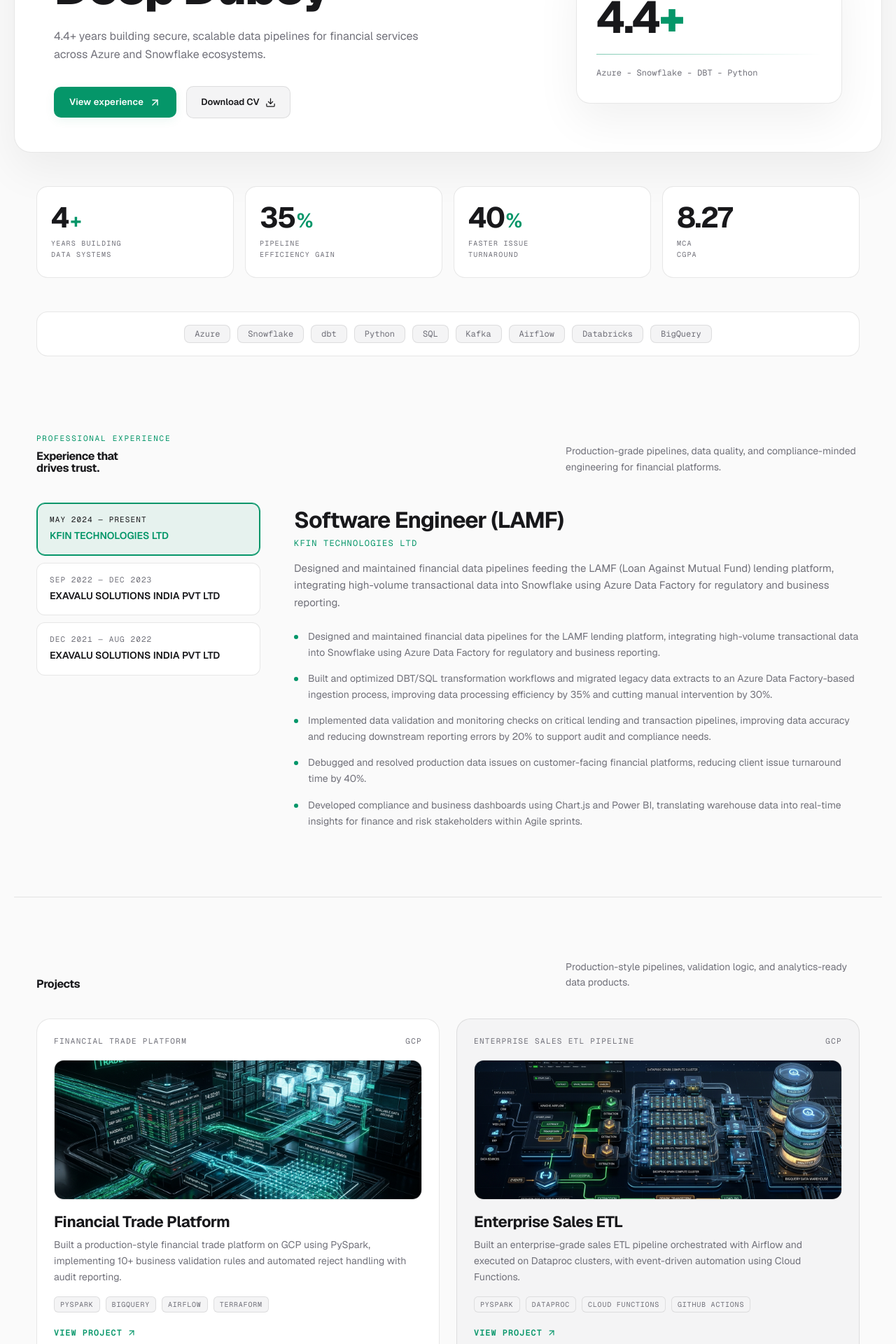
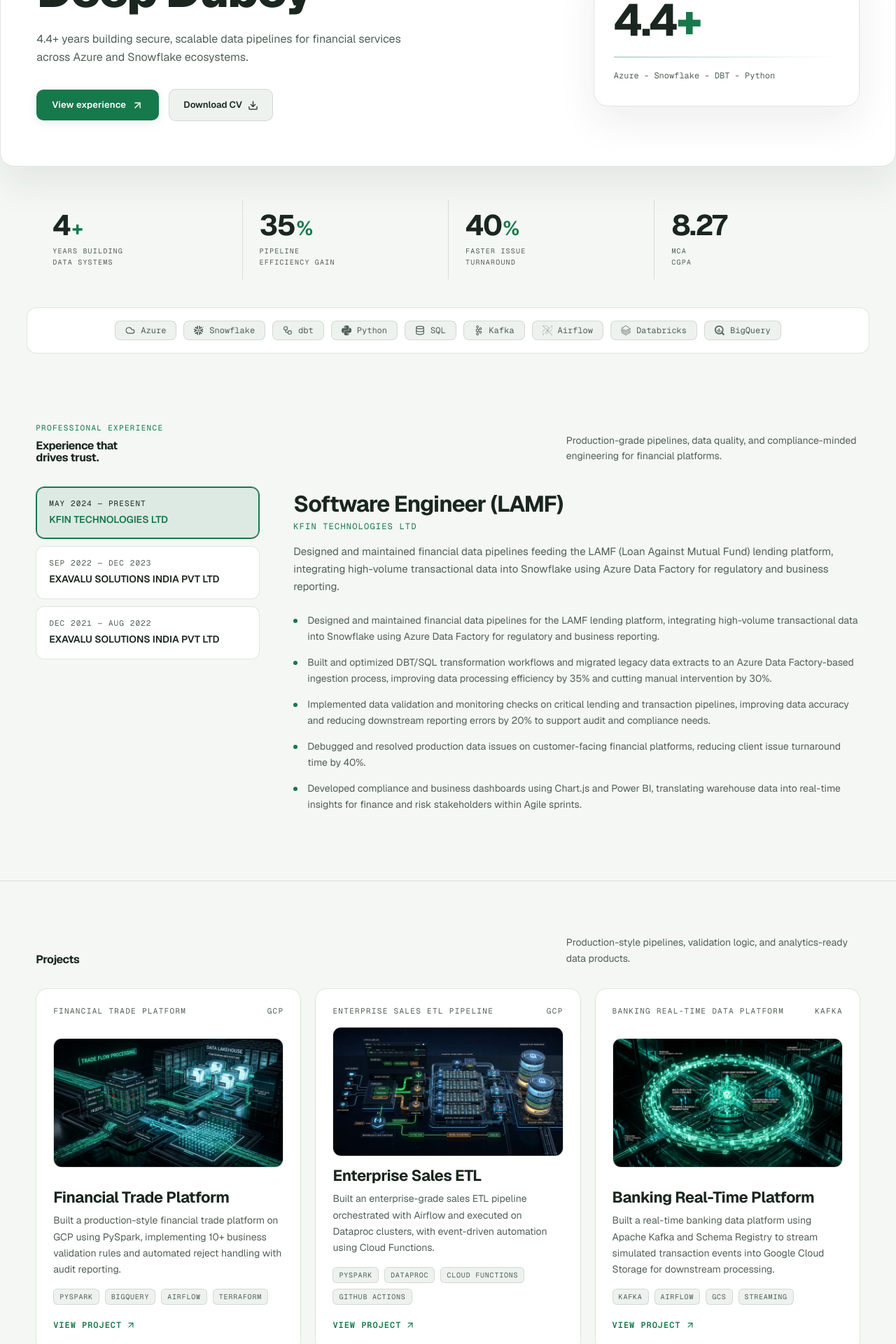
Before and after one commit to Deep-Dubey/data-engineer-resume, a React (Vite) app: page / in a window 1280 px wide. Shown: the part 240-2160 px from the top of the page at 70% size. Built offline with nearby package versions, Linux system fonts and the light colour scheme.

Commit message:
New Changes Added

```diff
--- a/package.json
+++ b/package.json
@@ -10,6 +10,7 @@
     "preview": "vite preview"
   },
   "dependencies": {
+    "framer-motion": "^13.4.4",
     "geist": "^1.7.2",
     "lucide-react": "^1.35.0",
     "react": "^19.2.8",
--- a/src/App.css
+++ b/src/App.css
@@ -4,7 +4,7 @@
 
 main {
   overflow-x: hidden;
-  min-height: 100vh;
+  min-height: 100dvh;
   background: var(--bg);
   color: var(--text);
 }
@@ -14,9 +14,9 @@
 }
 
 .section-pad {
-  max-width: 1240px;
+  max-width: 1360px;
   margin: 0 auto;
-  padding: 88px 32px 0;
+  padding: clamp(64px, 6vw, 96px) clamp(24px, 4vw, 64px) 0;
 }
 
 .section-heading {
@@ -24,12 +24,12 @@
   align-items: flex-end;
   justify-content: space-between;
   gap: 28px;
-  margin-bottom: 40px;
+  margin-bottom: 32px;
 }
 
 .section-kicker {
   font: 11px/1 var(--mono);
-  letter-spacing: 0.16em;
+  letter-spacing: 0.12em;
   text-transform: uppercase;
   color: var(--accent);
   margin-bottom: 12px;
@@ -109,9 +109,9 @@
   position: sticky;
   top: 0;
   z-index: 50;
-  max-width: 1240px;
+  max-width: 1360px;
   margin: 0 auto;
-  padding: 18px 32px;
+  padding: 16px clamp(24px, 4vw, 64px);
   display: flex;
   align-items: center;
   justify-content: space-between;
@@ -223,15 +223,15 @@
 
 .hero {
   position: relative;
-  max-width: 1240px;
-  margin: 32px auto 0;
-  padding: 48px clamp(24px, 5vw, 56px);
+  max-width: 1360px;
+  margin: 24px auto 0;
+  padding: clamp(36px, 5vw, 72px) clamp(24px, 4vw, 64px);
   display: grid;
   grid-template-columns: 1.2fr 0.8fr;
   gap: 40px;
   align-items: center;
   border: 1px solid var(--line);
-  border-radius: 24px;
+  border-radius: 20px;
   background: var(--bg-elevated);
   box-shadow: var(--shadow);
   transition: background 0.3s ease, border-color 0.3s ease;
@@ -371,25 +371,25 @@
 .metrics {
   display: grid;
   grid-template-columns: repeat(4, minmax(0, 1fr));
-  gap: 16px;
-  padding-top: 48px;
-  padding-bottom: 24px;
+  gap: 0;
+  padding-top: clamp(32px, 4vw, 48px);
+  padding-bottom: 16px;
 }
 
 .metric-item {
   display: flex;
   flex-direction: column;
   gap: 8px;
-  padding: 24px 20px;
-  border: 1px solid var(--line);
-  border-radius: 16px;
-  background: var(--bg-elevated);
-  transition: border-color 0.2s ease, transform 0.2s ease;
+  padding: 16px 24px;
+  border-left: 1px solid var(--line);
 }
 
-.metric-item:hover {
-  border-color: var(--accent);
-  transform: translateY(-2px);
+.metric-item:first-child {
+  border-left: 0;
+}
+
+.metric-item:hover strong {
+  color: var(--accent);
 }
 
 .metric-item strong {
@@ -417,24 +417,29 @@
    Tech Strip
    ========================================================================== */
 
-.tech-strip {
-  padding-top: 24px;
-  padding-bottom: 24px;
+.section-pad.tech-strip {
+  width: 100%;
+  max-width: 1360px;
+  padding: 24px clamp(12px, 3vw, 40px);
 }
 
 .tech-logos {
+  width: 100%;
   display: flex;
   flex-wrap: wrap;
   gap: 10px;
   align-items: center;
   justify-content: center;
-  padding: 18px 24px;
+  padding: 18px clamp(12px, 2.5vw, 32px);
   border: 1px solid var(--line);
-  border-radius: 16px;
+  border-radius: 14px;
   background: var(--bg-elevated);
 }
 
 .tech-pill {
+  display: inline-flex;
+  align-items: center;
+  gap: 8px;
   padding: 6px 14px;
   border: 1px solid var(--line);
   border-radius: 8px;
@@ -581,14 +586,14 @@
 
 .project-grid {
   display: grid;
-  grid-template-columns: repeat(2, minmax(0, 1fr));
-  gap: 24px;
+  grid-template-columns: repeat(3, minmax(0, 1fr));
+  gap: 20px;
 }
 
 .project {
-  padding: 24px;
+  padding: clamp(16px, 2vw, 24px);
   border: 1px solid var(--line);
-  border-radius: 20px;
+  border-radius: 16px;
   background: var(--bg-elevated);
   display: flex;
   flex-direction: column;
@@ -603,7 +608,7 @@
 }
 
 .project-alt {
-  background: var(--bg-soft);
+  background: var(--bg-elevated);
 }
 
 .project-top {
@@ -617,10 +622,11 @@
 }
 
 .project-visual {
-  height: 200px;
+  height: auto;
+  aspect-ratio: 16 / 9;
   position: relative;
-  margin: 20px 0;
-  border-radius: 14px;
+  margin: 16px 0;
+  border-radius: 12px;
   background: var(--bg);
   border: 1px solid var(--line);
   overflow: hidden;
@@ -692,7 +698,7 @@
    ========================================================================== */
 
 .statement {
-  max-width: 960px;
+  max-width: 1360px;
   margin: 0 auto;
   padding: 88px 32px;
   border-bottom: 1px solid var(--line);
@@ -704,6 +710,7 @@
 }
 
 .statement-copy {
+  max-width: 68ch;
   font-size: 16px;
   line-height: 1.7;
   color: var(--text-secondary);
@@ -745,15 +752,15 @@
 
 .skills-grid {
   display: grid;
-  grid-template-columns: repeat(2, minmax(0, 1fr));
-  gap: 16px;
+  grid-template-columns: repeat(3, minmax(0, 1fr));
+  gap: 14px;
   margin-top: 16px;
 }
 
 .skill-card {
-  padding: 22px 24px;
+  padding: 20px 22px;
   border: 1px solid var(--line);
-  border-radius: 16px;
+  border-radius: 14px;
   background: var(--bg-elevated);
   transition: border-color 0.2s ease;
 }
@@ -779,7 +786,7 @@
   display: inline-flex;
   align-items: center;
   gap: 7px;
-  font: 11px var(--mono);
+  font: 12px var(--mono);
   letter-spacing: 0.04em;
   padding: 6px 10px;
   border-radius: 6px;
@@ -815,7 +822,7 @@
   margin-top: 24px;
   padding: 28px 32px;
   border: 1px solid var(--line);
-  border-radius: 16px;
+  border-radius: 14px;
   background: var(--bg-elevated);
 }
 
@@ -869,7 +876,7 @@
 .contact-inner {
   text-align: center;
   border: 1px solid var(--line);
-  border-radius: 24px;
+  border-radius: 18px;
   padding: 64px 32px 48px;
   background: var(--bg-elevated);
 }
@@ -928,7 +935,7 @@
    ========================================================================== */
 
 footer {
-  max-width: 1240px;
+  max-width: 1360px;
   margin: 0 auto;
   padding: 24px 32px 36px;
   display: flex;
@@ -974,6 +981,13 @@
    Responsive Adaptations
    ========================================================================== */
 
+@media (max-width: 1100px) {
+  .project-grid,
+  .skills-grid {
+    grid-template-columns: repeat(2, minmax(0, 1fr));
+  }
+}
+
 @media (max-width: 900px) {
   .hero {
     grid-template-columns: 1fr;
@@ -988,16 +1002,16 @@
     width: 100%;
   }
 
-  .project-grid {
-    grid-template-columns: 1fr;
+  .metrics {
+    grid-template-columns: repeat(2, minmax(0, 1fr));
   }
 
-  .skills-grid {
-    grid-template-columns: 1fr;
+  .metric-item:nth-child(odd) {
+    border-left: 0;
   }
 
-  .metrics {
-    grid-template-columns: repeat(2, minmax(0, 1fr));
+  .metric-item:nth-child(n + 3) {
+    border-top: 1px solid var(--line);
   }
 
   .experience-layout {
@@ -1076,6 +1090,10 @@
     padding: 64px 20px 0;
   }
 
+  .statement {
+    padding: 64px 20px;
+  }
+
   .section-heading {
     flex-direction: column;
     align-items: flex-start;
@@ -1085,7 +1103,22 @@
 
   .metrics {
     grid-template-columns: 1fr;
-    gap: 10px;
+  }
+
+  .metric-item,
+  .metric-item:nth-child(odd) {
+    padding: 16px 0;
+    border-left: 0;
+    border-top: 1px solid var(--line);
+  }
+
+  .metric-item:first-child {
+    border-top: 0;
+  }
+
+  .project-grid,
+  .skills-grid {
+    grid-template-columns: 1fr;
   }
 
   .education-card {
@@ -1111,3 +1144,14 @@
     gap: 14px;
   }
 }
+
+@media (prefers-reduced-motion: reduce) {
+  *,
+  *::before,
+  *::after {
+    scroll-behavior: auto !important;
+    animation-duration: 0.01ms !important;
+    animation-iteration-count: 1 !important;
+    transition-duration: 0.01ms !important;
+  }
+}
--- a/src/App.jsx
+++ b/src/App.jsx
@@ -1,4 +1,5 @@
 import { useEffect, useState } from 'react'
+import { MotionConfig } from 'framer-motion'
 import './App.css'
 import './fullscreen.css'
 import { ThemeProvider } from './context/ThemeProvider'
@@ -26,6 +27,7 @@
 
   return (
     <ThemeProvider>
+      <MotionConfig reducedMotion="user">
         <main>
           <Header menuOpen={menuOpen} setMenuOpen={setMenuOpen} scrollTo={scrollTo} />
           <Hero scrollTo={scrollTo} />
@@ -39,6 +41,7 @@
           <Contact />
           <Footer />
         </main>
+      </MotionConfig>
     </ThemeProvider>
   )
 }
--- a/src/components/Hero.jsx
+++ b/src/components/Hero.jsx
@@ -1,16 +1,36 @@
 import { ArrowUpRight, Download } from 'lucide-react'
+import { motion } from 'framer-motion'
+
+const heroCopyVariants = {
+  hidden: {},
+  visible: { transition: { staggerChildren: 0.12 } },
+}
+
+const heroItemVariants = {
+  hidden: { opacity: 0, y: 14 },
+  visible: {
+    opacity: 1,
+    y: 0,
+    transition: { duration: 0.55, ease: 'easeOut' },
+  },
+}
 
 export default function Hero({ scrollTo }) {
   return (
     <section className="hero" id="home">
-      <div className="hero-copy">
-        <p className="eyebrow">DATA ENGINEER</p>
-        <h1>Deep Dubey</h1>
-        <p className="hero-intro">
+      <motion.div
+        className="hero-copy"
+        variants={heroCopyVariants}
+        initial="hidden"
+        animate="visible"
+      >
+        <motion.p className="eyebrow" variants={heroItemVariants}>DATA ENGINEER</motion.p>
+        <motion.h1 variants={heroItemVariants}>Deep Dubey</motion.h1>
+        <motion.p className="hero-intro" variants={heroItemVariants}>
           4.4+ years building secure, scalable data pipelines for financial
           services across Azure and Snowflake ecosystems.
-        </p>
-        <div className="hero-actions">
+        </motion.p>
+        <motion.div className="hero-actions" variants={heroItemVariants}>
           <button
             className="button-primary"
             onClick={() => scrollTo('experience')}
@@ -24,9 +44,14 @@
           >
             Download CV <Download size={15} />
           </a>
-        </div>
-      </div>
-      <div className="hero-card">
+        </motion.div>
+      </motion.div>
+      <motion.div
+        className="hero-card"
+        initial={{ opacity: 0, y: 14 }}
+        animate={{ opacity: 1, y: 0 }}
+        transition={{ duration: 0.6, delay: 0.25, ease: 'easeOut' }}
+      >
         <div className="hero-metric">
           <span>EXPERIENCE</span>
           <strong>
@@ -35,7 +60,7 @@
           <div className="metric-rule" />
           <small>Azure - Snowflake - DBT - Python</small>
         </div>
-      </div>
+      </motion.div>
     </section>
   )
 }
--- a/src/components/ResumeSections.jsx
+++ b/src/components/ResumeSections.jsx
@@ -1,4 +1,5 @@
 import { useState } from 'react'
+import { AnimatePresence, motion } from 'framer-motion'
 
 const experience = [
   {
@@ -76,12 +77,22 @@
         </div>
 
         <div className="experience-panel" role="tabpanel" aria-live="polite">
+          <AnimatePresence mode="wait" initial={false}>
+            <motion.div
+              key={activeIndex}
+              initial={{ opacity: 0, y: 8 }}
+              animate={{ opacity: 1, y: 0 }}
+              exit={{ opacity: 0, y: -6 }}
+              transition={{ duration: 0.22, ease: 'easeOut' }}
+            >
               <h3>{activeItem.role}</h3>
               <p className="experience-company">{activeItem.company}</p>
               <p className="experience-summary">{activeItem.summary}</p>
               <ul>
                 {activeItem.points.map((point) => <li key={point}>{point}</li>)}
               </ul>
+            </motion.div>
+          </AnimatePresence>
         </div>
       </div>
     </section>
--- a/src/components/Sections.jsx
+++ b/src/components/Sections.jsx
@@ -16,9 +16,11 @@
 import {
   SiApacheairflow,
   SiApachekafka,
+  SiDatabricks,
   SiDocker,
   SiGit,
   SiGithubactions,
+  SiGooglebigquery,
   SiGooglecloud,
   SiMongodb,
   SiMysql,
@@ -29,19 +31,40 @@
   SiGmail,
 } from 'react-icons/si'
 import { FaLinkedin } from 'react-icons/fa'
+import { motion } from 'framer-motion'
+
+const projectGridVariants = {
+  hidden: {},
+  visible: { transition: { staggerChildren: 0.16 } },
+}
+
+const projectVariants = {
+  hidden: { opacity: 0 },
+  visible: { opacity: 1, transition: { duration: 0.5 } },
+}
 
 /* ── Tech Stack ── */
 export function TechStack() {
   const tools = [
-    'Azure', 'Snowflake', 'dbt', 'Python',
-    'SQL', 'Kafka', 'Airflow', 'Databricks', 'BigQuery',
+    { name: 'Azure', icon: Cloud },
+    { name: 'Snowflake', icon: SiSnowflake },
+    { name: 'dbt', icon: Workflow },
+    { name: 'Python', icon: SiPython },
+    { name: 'SQL', icon: Database },
+    { name: 'Kafka', icon: SiApachekafka },
+    { name: 'Airflow', icon: SiApacheairflow },
+    { name: 'Databricks', icon: SiDatabricks },
+    { name: 'BigQuery', icon: SiGooglebigquery },
   ]
 
   return (
     <section className="tech-strip section-pad">
       <div className="tech-logos">
         {tools.map((t) => (
-          <span key={t} className="tech-pill">{t}</span>
+          <span key={t.name} className="tech-pill">
+            <t.icon size={14} aria-hidden="true" />
+            {t.name}
+          </span>
         ))}
       </div>
     </section>
@@ -62,8 +85,14 @@
         </p>
       </div>
 
-      <div className="project-grid">
-        <article className="project">
+      <motion.div
+        className="project-grid"
+        variants={projectGridVariants}
+        initial="hidden"
+        whileInView="visible"
+        viewport={{ once: true, amount: 0.18 }}
+      >
+        <motion.article className="project" variants={projectVariants}>
           <div className="project-top">
             <span>FINANCIAL TRADE PLATFORM</span>
             <span>GCP</span>
@@ -77,9 +106,9 @@
             tags={['PySpark', 'BigQuery', 'Airflow', 'Terraform']}
             link="https://github.com/Deep-Dubey/financial-trade-platform"
           />
-        </article>
+        </motion.article>
 
-        <article className="project project-alt">
+        <motion.article className="project project-alt" variants={projectVariants}>
           <div className="project-top">
             <span>ENTERPRISE SALES ETL PIPELINE</span>
             <span>GCP</span>
@@ -93,9 +122,9 @@
             tags={['PySpark', 'Dataproc', 'Cloud Functions', 'GitHub Actions']}
             link="https://github.com/Deep-Dubey/enterprise-sales-etl"
           />
-        </article>
+        </motion.article>
 
-        <article className="project">
+        <motion.article className="project" variants={projectVariants}>
           <div className="project-top">
             <span>BANKING REAL-TIME DATA PLATFORM</span>
             <span>KAFKA</span>
@@ -109,8 +138,8 @@
             tags={['Kafka', 'Airflow', 'GCS', 'Streaming']}
             link="https://github.com/Deep-Dubey/banking-realtime-platform/tree/main/banking-realtime-platform"
           />
-        </article>
-      </div>
+        </motion.article>
+      </motion.div>
     </section>
   )
 }
--- a/src/index.css
+++ b/src/index.css
@@ -18,19 +18,19 @@
 
 :root,
 [data-theme="dark"] {
-  --bg: #09090b;
-  --bg-elevated: #18181b;
-  --bg-soft: #27272a;
-  --surface: rgba(24, 24, 27, 0.9);
-  --surface-strong: rgba(9, 9, 11, 0.96);
-  --line: rgba(161, 161, 170, 0.15);
-  --text: #fafafa;
-  --text-secondary: #a1a1aa;
-  --accent: #34d399;
-  --accent-hover: #6ee7b7;
-  --accent-soft: rgba(52, 211, 153, 0.12);
-  --accent-text: #09090b;
-  --shadow: 0 24px 64px rgba(0, 0, 0, 0.5);
+  --bg: #101512;
+  --bg-elevated: #191f1b;
+  --bg-soft: #222a24;
+  --surface: rgba(25, 31, 27, 0.94);
+  --surface-strong: rgba(16, 21, 18, 0.98);
+  --line: rgba(190, 211, 196, 0.14);
+  --text: #f1f5f1;
+  --text-secondary: #acb8af;
+  --accent: #80c99b;
+  --accent-hover: #9cddb0;
+  --accent-soft: rgba(128, 201, 155, 0.13);
+  --accent-text: #101712;
+  --shadow: 0 24px 64px rgba(0, 0, 0, 0.3);
   --sans: 'Geist', system-ui, -apple-system, sans-serif;
   --mono: 'Geist Mono', 'SF Mono', 'Fira Code', monospace;
 
@@ -45,19 +45,19 @@
 }
 
 [data-theme="light"] {
-  --bg: #fafafa;
+  --bg: #f4f7f4;
   --bg-elevated: #ffffff;
-  --bg-soft: #f4f4f5;
-  --surface: rgba(255, 255, 255, 0.9);
-  --surface-strong: rgba(250, 250, 250, 0.96);
-  --line: rgba(24, 24, 27, 0.1);
-  --text: #18181b;
-  --text-secondary: #71717a;
-  --accent: #059669;
-  --accent-hover: #047857;
-  --accent-soft: rgba(5, 150, 105, 0.08);
+  --bg-soft: #edf2ee;
+  --surface: rgba(255, 255, 255, 0.94);
+  --surface-strong: rgba(247, 250, 247, 0.98);
+  --line: rgba(31, 51, 38, 0.13);
+  --text: #1a261f;
+  --text-secondary: #516057;
+  --accent: #16794c;
+  --accent-hover: #116640;
+  --accent-soft: rgba(22, 121, 76, 0.1);
   --accent-text: #ffffff;
-  --shadow: 0 24px 64px rgba(0, 0, 0, 0.06);
+  --shadow: 0 22px 56px rgba(23, 40, 30, 0.08);
   color-scheme: light;
 }
 
@@ -79,7 +79,7 @@
 
 #root {
   width: 100%;
-  min-height: 100vh;
+  min-height: 100dvh;
   display: flex;
   flex-direction: column;
 }
@@ -100,6 +100,11 @@
   color: inherit;
 }
 
+:focus-visible {
+  outline: 2px solid var(--accent);
+  outline-offset: 3px;
+}
+
 main section {
   position: relative;
 }
```
Also changed, not shown: 1 other file (tests, documents, lock files or other folders). Lines whose indentation alone changed are shown as unchanged.
